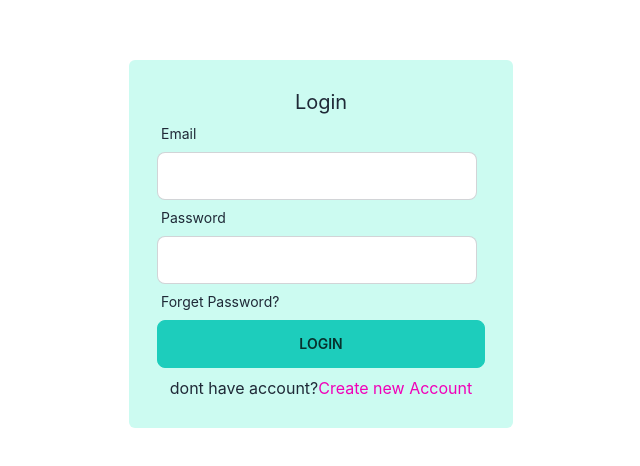
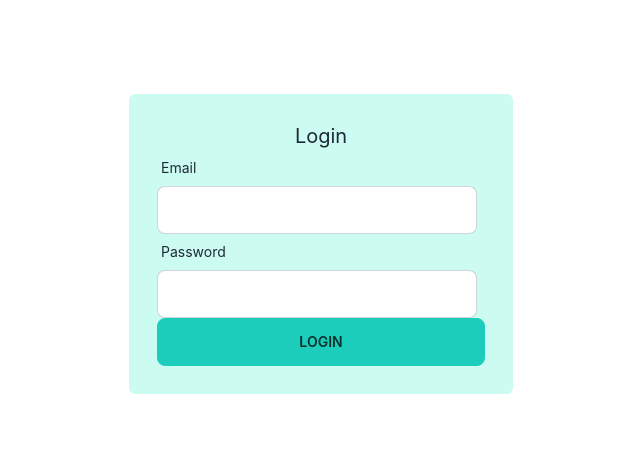
Before and after one commit to sayed132/dox-project-1, a React (Vite) app: page / in a window 1280 px wide. Shown: the part 188-654 px from the top of the page, without its empty margins (319-959 px from the left). Built offline with nearby package versions, Linux system fonts and the light colour scheme.

Commit message:
update login page

```diff
--- a/src/Components/Login/Login.jsx
+++ b/src/Components/Login/Login.jsx
@@ -1,4 +1,3 @@
-import { Link } from "react-router-dom";
 
 const Login = () => {
 
@@ -17,18 +16,14 @@ const Login = () => {
                     </div>
                     <div className="form-control w-full max-w-xs">
                         <label className="label"> <span className="label-text">Password</span></label>
-                        <input type="password"
-
-                            className="input input-bordered w-full max-w-xs" />
-                        <label className="label"> <span className="label-text">Forget Password?</span></label>
-
+                        <input type="password" className="input input-bordered w-full max-w-xs" />
                     </div>
                     <input className='btn btn-accent w-full' value="Login" type="submit" />
                     <div>
 
                     </div>
                 </form>
-                <p className="mt-2">dont have account?<Link className='text-secondary' to="/signup">Create new Account</Link></p>
+
 
 
             </div>
```
